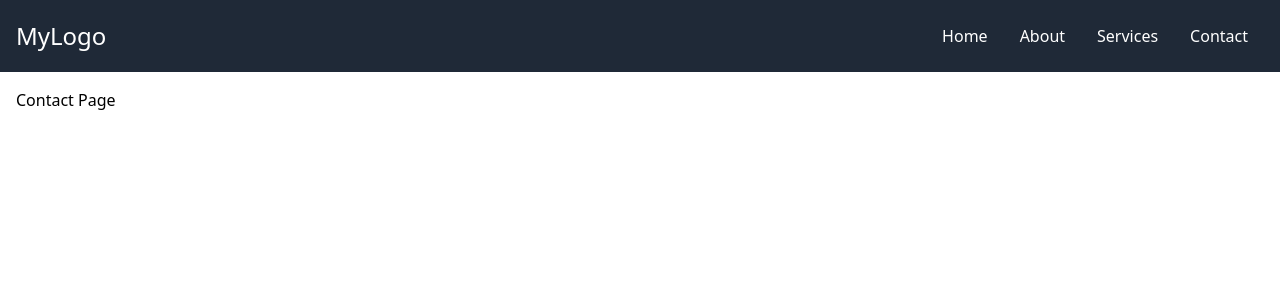
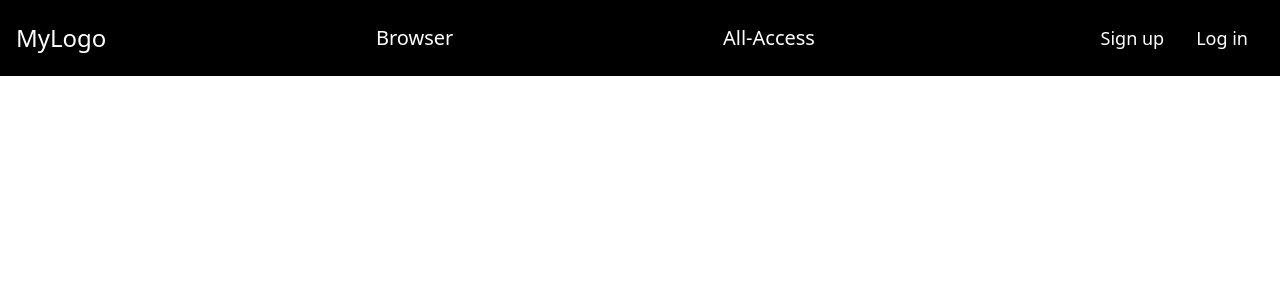
Before and after one commit to 36294966/figma-to-code, a React (Create React App) app in the folder figma-code/: page /contact in a window 1280 px wide. Shown: the top 300 px of the page. Built offline with nearby package versions, Linux system fonts and the light colour scheme.

Commit message:
updated version

```diff
--- a/figma-code/src/Components/Navbar.js
+++ b/figma-code/src/Components/Navbar.js
@@ -8,14 +8,14 @@ const Navbar = () => {
   };
 
   return (
-    <nav className="bg-gray-800 p-4">
+    <nav className="bg-black p-4">
       <div className="container mx-auto flex justify-between items-center">
         <div className="text-white text-2xl">MyLogo</div>
+        <a href="/Browser" className="text-white text-xl">Browser</a>
+        <a href="/All-Access" className="text-white text-xl">All-Access</a>
         <div className={`md:flex ${isOpen ? 'block' : 'hidden'} w-full md:w-auto`}>
-          <a href="/" className="block md:inline-block text-white py-2 px-4">Home</a>
-          <a href="/about" className="block md:inline-block text-white py-2 px-4">About</a>
-          <a href="/services" className="block md:inline-block text-white py-2 px-4">Services</a>
-          <a href="/contact" className="block md:inline-block text-white py-2 px-4">Contact</a>
+          <a href="/Sign up" className="block md:inline-block text-lg text-white py-2 px-4">Sign up</a>
+          <a href="/Log in" className="block md:inline-block text-lg text-white py-2 px-4">Log in</a>
         </div>
         <div className="md:hidden">
           <button onClick={toggleMenu} className="text-white text-3xl">
--- a/figma-code/src/Pages/Contact.jsx
+++ b/figma-code/src/Pages/Contact.jsx
@@ -1,7 +1,7 @@
 import React from 'react';
 
 const Contact = () => {
-  return <div className="p-4">Contact Page</div>;
+  return <div className="p-4"></div>;
 };
 
 export default Contact;
--- a/figma-code/src/Pages/Home.jsx
+++ b/figma-code/src/Pages/Home.jsx
@@ -1,7 +1,7 @@
 import React from 'react';
 
 const Home = () => {
-  return <div className="p-4">Home Page</div>;
+  return <div className="p-4"></div>;
 };
 
 export default Home;
```
